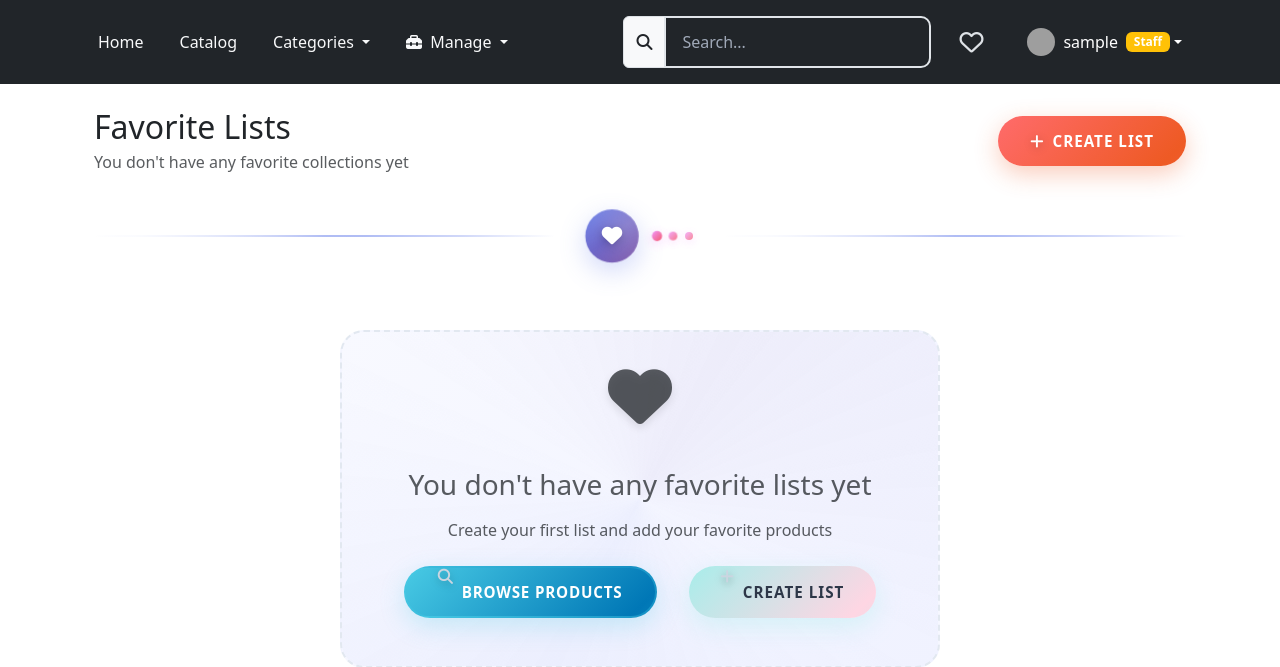
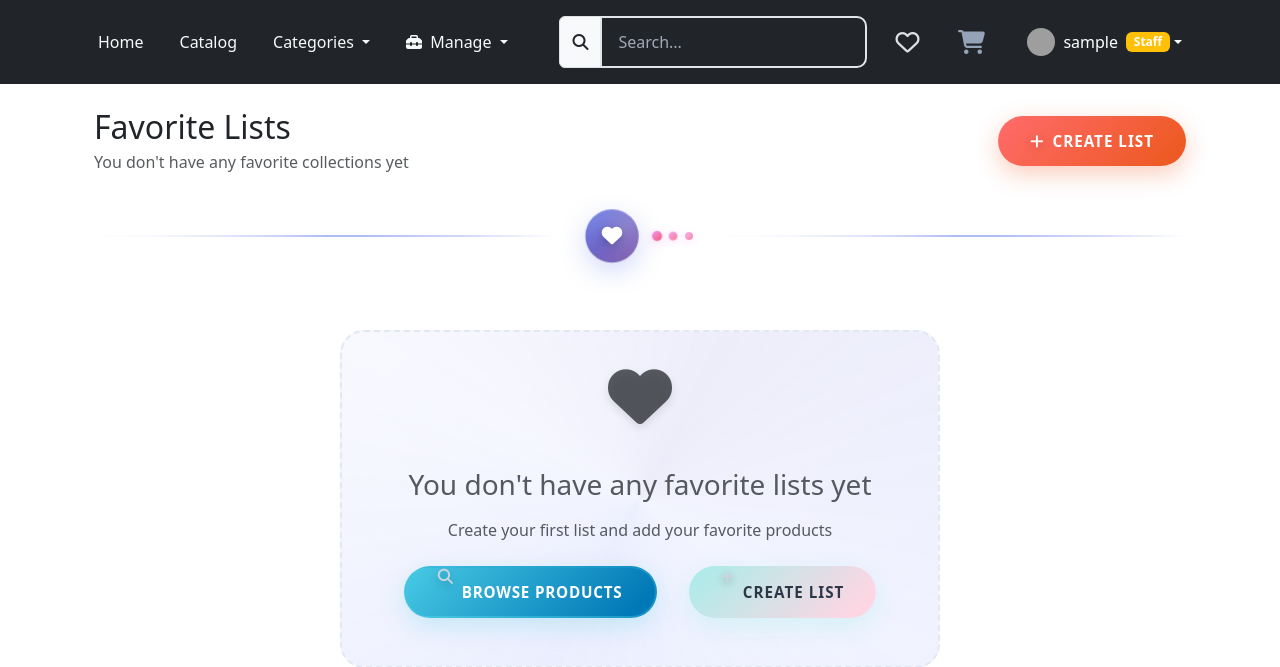
Before and after one commit to wspjoy2011/django-shop, a Django app: page /favorites/collections/ in a window 1280 px wide. Shown: the top 667 px of the page. Run offline with Django 5.2, Linux system fonts and the light colour scheme; the visitor is signed in with stand-in values (Sample User, id 1); data comes from the database, SQL or seed files in the repository; data that the repository does not hold is empty; parts of the project's set-up code (start-up, migrations or seed data) failed here and were passed over; grey boxes are pictures that could not be loaded.

Commit message:
feat(cart): add cart summary context processor and header icon with styles
- Implemented `cart_summary` context processor to provide total value, total
  quantity and items count to templates.
- Registered the new context processor in settings.
- Added cart icon to header with dynamic count bubble and tooltip showing cart
  summary.

```diff
--- /dev/null
+++ b/src/apps/cart/context_processors.py
@@ -0,0 +1,22 @@
+from decimal import Decimal
+
+
+def cart_summary(request):
+    cart = getattr(request, "cart", None)
+
+    if not cart:
+        return {
+            "cart_summary": {
+                "total_value": Decimal("0.00"),
+                "total_quantity": 0,
+                "items_count": 0,
+            }
+        }
+
+    return {
+        "cart_summary": {
+            "total_value": cart.total_value,
+            "total_quantity": cart.total_quantity,
+            "items_count": cart.items_count,
+        }
+    }
--- a/src/core/settings.py
+++ b/src/core/settings.py
@@ -122,6 +122,8 @@ TEMPLATES = [
                 # Count user favorites products
                 'apps.favorites.context_processors.favorites_context',
 
+                # Cart summary
+                "apps.cart.context_processors.cart_summary",
             ],
         },
     },
--- a/src/static/css/layout/header.css
+++ b/src/static/css/layout/header.css
@@ -1,3 +1,5 @@
+/* Favorites styles */
+
 .favorites-heart-container {
     position: relative;
     display: flex;
@@ -226,3 +228,112 @@
         transform: scale(1.08) rotate(-3deg);
     }
 }
+
+/* Cart styles */
+
+.cart-icon-container {
+    position: relative;
+    display: flex;
+    align-items: center;
+    justify-content: center;
+    transition: transform .3s ease;
+    padding: 8px;
+    width: 48px;
+    height: 48px;
+    transform-origin: center;
+}
+
+.cart-icon-container::before {
+    content: attr(data-tooltip);
+    position: absolute;
+    bottom: -45px;
+    left: 50%;
+    transform: translateX(-50%) scale(.9);
+    background: linear-gradient(135deg, #0f172a 0%, #1e293b 100%);
+    color: #fff;
+    padding: 8px 14px;
+    border-radius: 10px;
+    font-size: .8rem;
+    font-weight: 500;
+    white-space: nowrap;
+    opacity: 0;
+    visibility: hidden;
+    transition: all .25s cubic-bezier(.4, 0, .2, 1);
+    pointer-events: none;
+    z-index: 1000;
+    box-shadow: 0 6px 16px rgba(0, 0, 0, .25), 0 3px 8px rgba(0, 0, 0, .15);
+}
+
+.cart-icon-container:hover::before {
+    opacity: 1;
+    visibility: visible;
+    transform: translateX(-50%) scale(1);
+}
+
+.cart-icon-container:hover {
+    transform: scale(1.05);
+    filter: drop-shadow(0 0 14px rgba(72, 187, 255, .5));
+}
+
+.cart-empty {
+    color: #94a3b8 !important;
+    transition: all .3s ease;
+}
+
+.cart-empty:hover {
+    color: #38bdf8 !important;
+    filter: drop-shadow(0 0 8px rgba(56, 189, 248, .6));
+}
+
+.cart-filled {
+    background: linear-gradient(135deg, #34d399 0%, #3b82f6 100%);
+    -webkit-background-clip: text;
+    -webkit-text-fill-color: transparent;
+    font-weight: bold;
+    animation: cartGlow 2.5s ease-in-out infinite;
+}
+
+.cart-filled:hover {
+    background: linear-gradient(135deg, #22c55e 0%, #2563eb 100%);
+    -webkit-background-clip: text;
+    -webkit-text-fill-color: transparent;
+}
+
+@keyframes cartGlow {
+    0%, 100% {
+        filter: drop-shadow(0 0 5px rgba(59, 130, 246, .4));
+    }
+    50% {
+        filter: drop-shadow(0 0 14px rgba(52, 211, 153, .8));
+    }
+}
+
+.cart-count-bubble {
+    position: absolute;
+    top: -4px;
+    right: -4px;
+    background: linear-gradient(135deg, #f472b6 0%, #ec4899 100%);
+    color: #fff;
+    font-size: .75rem;
+    font-weight: 700;
+    min-width: 20px;
+    height: 20px;
+    border-radius: 50%;
+    display: flex;
+    align-items: center;
+    justify-content: center;
+    box-shadow: 0 0 0 2px rgba(255, 255, 255, .95),
+    0 3px 8px rgba(0, 0, 0, .4);
+    line-height: 1;
+    z-index: 2;
+    animation: bubblePulse 2.5s ease-in-out infinite;
+}
+
+@keyframes bubblePulse {
+    0%, 100% {
+        transform: scale(1);
+    }
+    50% {
+        transform: scale(1.12);
+    }
+}
--- a/src/templates/components/header.html
+++ b/src/templates/components/header.html
@@ -38,7 +38,9 @@
                   <i class="fas fa-plus-circle me-2"></i>Add Product
                 </a>
               </li>
-              <li><hr class="dropdown-divider"></li>
+              <li>
+                <hr class="dropdown-divider">
+              </li>
               <li>
                 <a class="dropdown-item" href="{% url 'catalog:category_create' 'master' %}">
                   <i class="fas fa-layer-group me-2"></i>Add Master Category
@@ -93,6 +95,25 @@
           </a>
         </div>
       {% endif %}
+
+      <!-- Cart icon  -->
+      <div class="me-3">
+        <a href="#"
+           class="text-decoration-none position-relative cart-icon-container"
+           data-tooltip="Cart
+            • Items: {{ cart_summary.items_count }}
+            • Qty: {{ cart_summary.total_quantity }}
+            • Total: {{ cart_summary.total_value }}">
+          {% if cart_summary.items_count > 0 %}
+            <i class="fas fa-shopping-cart cart-filled fs-4"></i>
+            <span class="cart-count-bubble" data-count="{{ cart_summary.items_count }}">
+        {{ cart_summary.items_count }}
+      </span>
+          {% else %}
+            <i class="fas fa-shopping-cart cart-empty fs-4"></i>
+          {% endif %}
+        </a>
+      </div>
 
       <!-- Auth controls -->
       <ul class="nav align-items-center">
```
